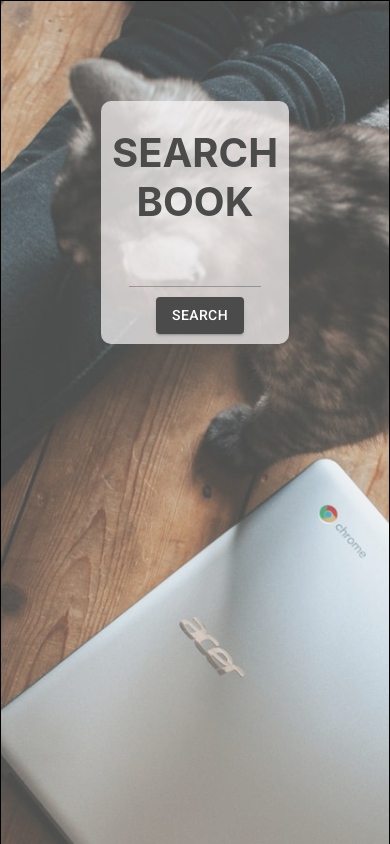
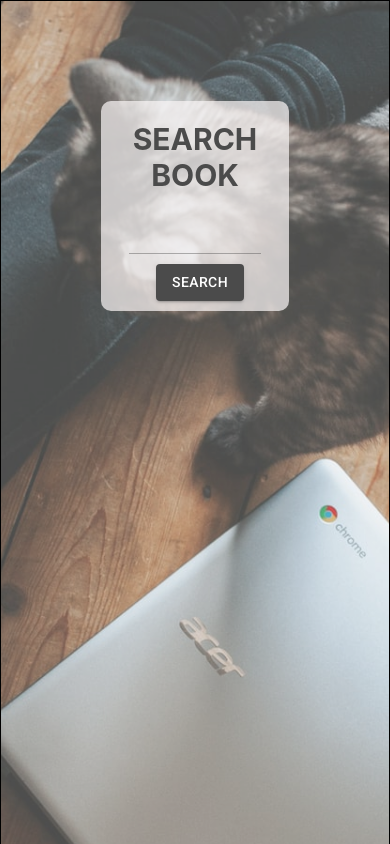
Before and after one commit to jorgelgf/gbook, a React (Create React App) app: page / in a window 390 px wide. Shown: the top 844 px of the page. Built offline with nearby package versions, Linux system fonts and the light colour scheme.

Commit message:
responsive

```diff
--- a/src/components/Find/Find.js
+++ b/src/components/Find/Find.js
@@ -97,6 +97,9 @@ const Title = styled.h1`
 
   font-family: -apple-system, BlinkMacSystemFont, "Segoe UI", Roboto, Oxygen,
     Ubuntu, Cantarell, "Open Sans", "Helvetica Neue", sans-serif;
+  @media (max-width: 400px) {
+    font-size: 30px;
+  }
 `;
 
 export default Find;
```
